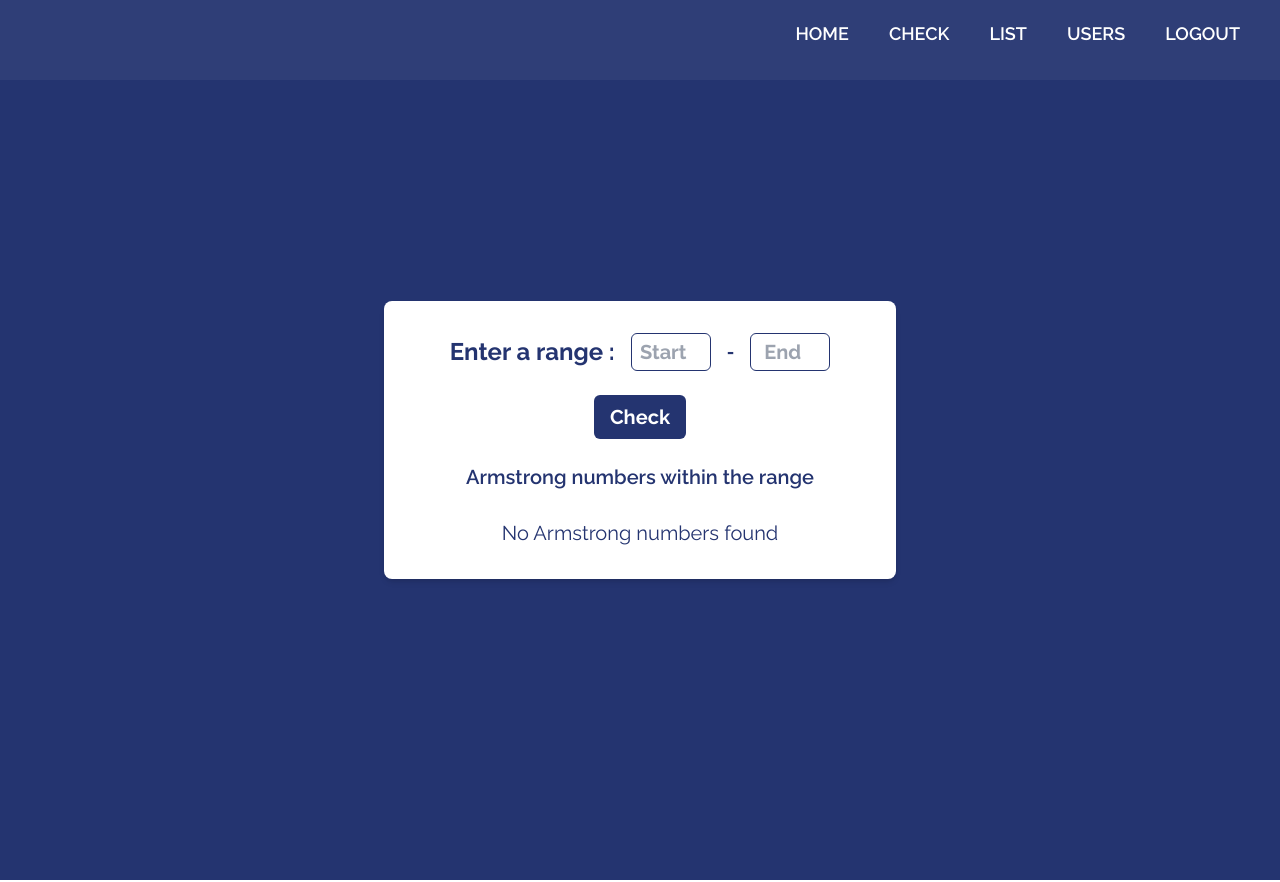
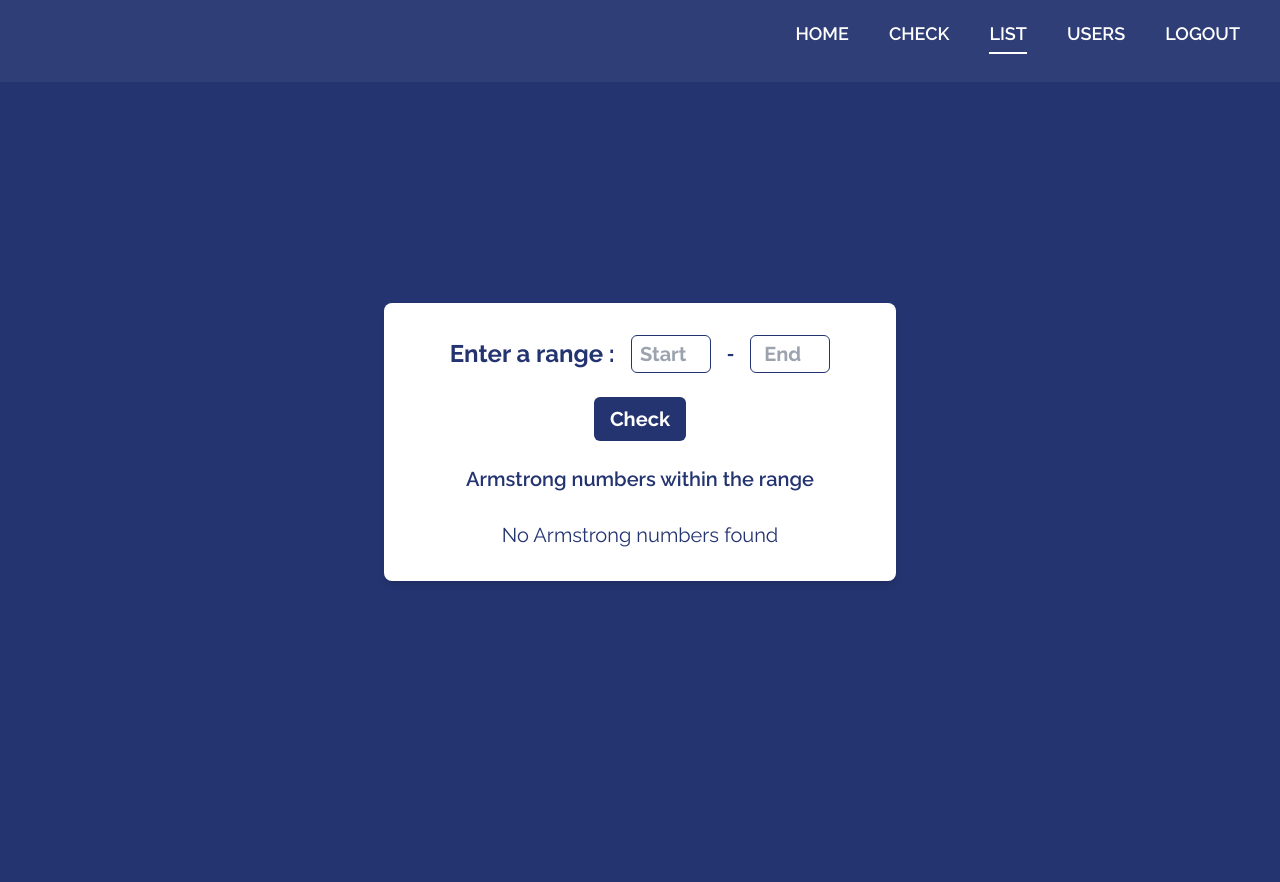
Before and after one commit to Bhagya005/COOEE, a React (Create React App) app in the folder frontend/: page /armrange in a window 1280 px wide. Built offline with nearby package versions, Linux system fonts and the light colour scheme.

Commit message:
Navbar highlighted

```diff
--- a/frontend/src/components/landing.js
+++ b/frontend/src/components/landing.js
@@ -24,7 +24,7 @@ const LandingPage = () => {
         {/* Bottom part with mascot image and text */}
         <div className="flex items-center justify-center p-10 ">
           <div className="text-center w-[30%]">
-            <p className="text-2xl mx-auto text-custom-blue texi-bold pr-10">
+            <p className="text-2xl mx-auto text-custom-blue font-bold pr-10">
               Check if your number is an Armstrong number! Sign up, enter a number, and get the result instantly. Simple, fast, and fun!
             </p>
           </div>
--- a/frontend/src/components/navbar.js
+++ b/frontend/src/components/navbar.js
@@ -1,17 +1,32 @@
-// components/NavBar.js
-import React from 'react';
+import React from "react";
+import { NavLink, useLocation } from "react-router-dom";
 
 const NavBar = () => {
+  const location = useLocation(); // Hook to get current route
+
+  // Navbar items data
+  const navItems = [
+    { name: "HOME", href: "/home" },
+    { name: "CHECK", href: "/check-armstrong" },
+    { name: "LIST", href: "/armrange" },
+    { name: "USERS", href: "/user-details" },
+    { name: "LOGOUT", href: "/" },
+  ];
+
   return (
-
-      <div className="flex justify-end space-x-10 p-5 pr-10 pb-7 bg-custom-blue text-3xl opacity-95"
-    >
-        <a href="/home" className="text-lg text-white font-semibold hover:border-b-2 hover:border-white">HOME</a>
-        <a href="/check-armstrong" className="text-lg text-white font-semibold hover:border-b-2 hover:border-white">CHECK</a>
-        <a href="/armrange" className="text-lg font-semibold text-white hover:border-b-2 hover:border-white pb-1">LIST</a>
-        <a href="/user-details" className="text-lg text-white font-semibold hover:border-b-2 hover:border-white">USERS</a>
-        <a href="/" className="text-lg font-semibold text-white hover:border-b-2 hover:border-white">LOGOUT</a>
-      </div>
+    <div className="flex justify-end space-x-10 p-5 pr-10 pb-7 bg-custom-blue text-3xl opacity-95">
+      {navItems.map((item) => (
+        <NavLink
+          key={item.name}
+          to={item.href}
+          className={`text-lg font-semibold text-white pb-1 hover:border-b-2 hover:border-white ${
+            location.pathname === item.href ? "border-b-2 border-white" : ""
+          }`}
+        >
+          {item.name}
+        </NavLink>
+      ))}
+    </div>
   );
 };
 
```
